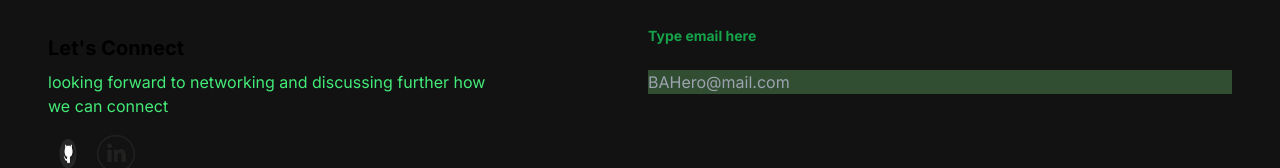
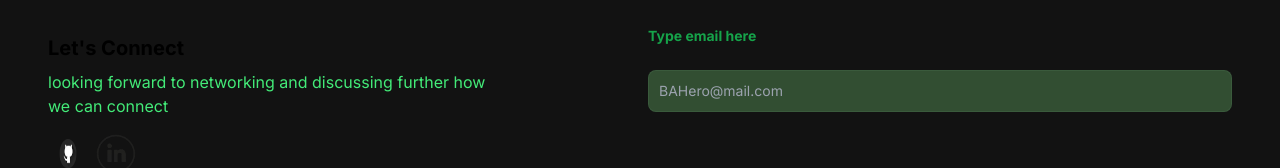
Before and after one commit to OlebogengBogopane/devresume, a Next.js app in the folder ole-portfolio/: page / in a window 1280 px wide. Shown: the part 1811-1979 px from the top of the page. Built offline with nearby package versions, Linux system fonts and the light colour scheme.

Commit message:
email placeholder styling

```diff
--- a/ole-portfolio/src/app/components/EmailSection.jsx
+++ b/ole-portfolio/src/app/components/EmailSection.jsx
@@ -39,7 +39,7 @@ const EmailSection = () => {
                 <input type="email"
                 id='email'
                 required
-                className='bg-[#68b06861] text-white'
+                className='bg-[#68b06861] text-white border border-[#b4f3c911] text-sm rounded-lg block w-full p-2.5'
                 placeholder='BAHero@mail.com'/>
             </form>
         </div>
```
